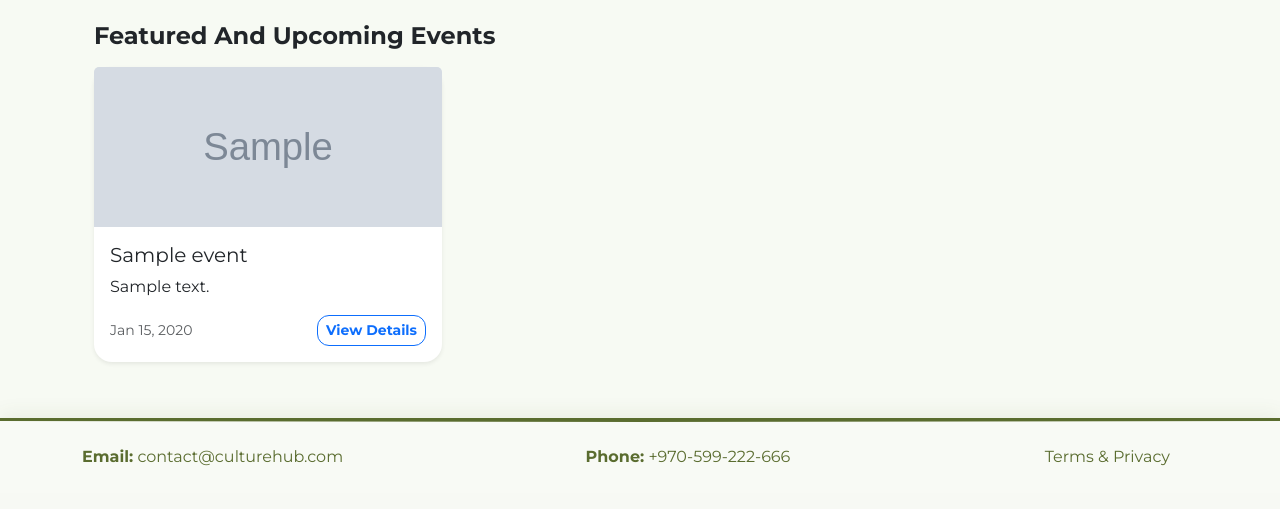
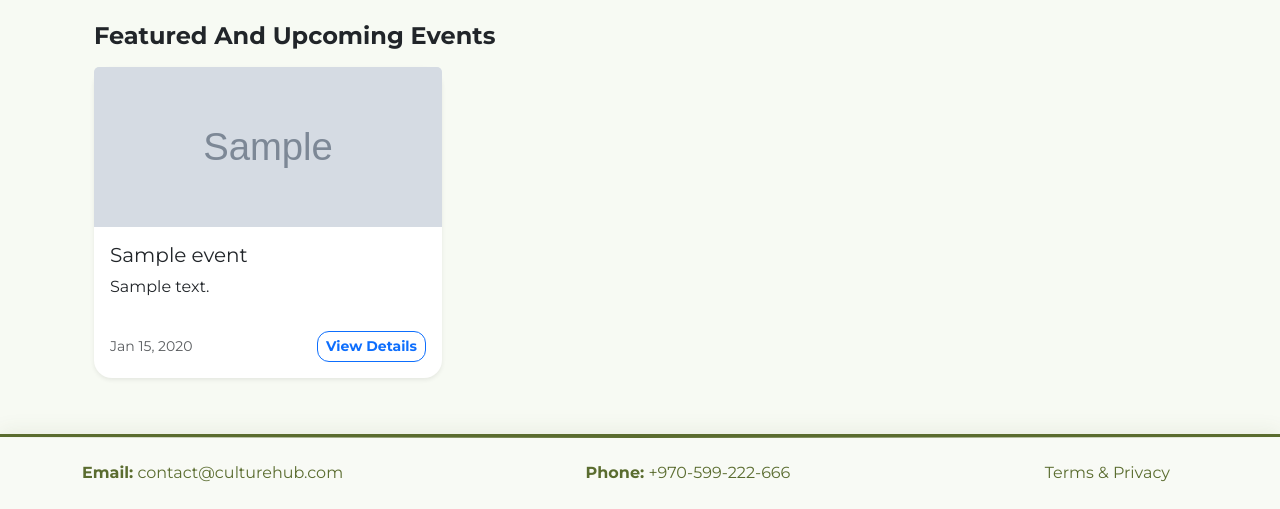
Before and after one commit to RaghadSbeih/event-culture-hub, a Django app: template culture_hub/templates/home.html in a window 1280 px wide. Shown: the part 376-885 px from the top of the page. Before the commit the page ends 842 px from the top, so only its background shows below. Run offline with Django 5.2, Linux system fonts and the light colour scheme; the template is opened without the code that fills it: values that come from a table or form of the project are taken from there, others are empty; tables that the repository leaves empty hold one stand-in row (values such as "Sample post"); grey boxes marked "Sample" are stand-in pictures.

Commit message:
Minor2 (#33)
* Add fix for event details and create event view

* Fix home cards

```diff
--- a/culture_hub/templates/home.html
+++ b/culture_hub/templates/home.html
@@ -39,13 +39,12 @@
                 <img src="https://images.unsplash.com/photo-1506744038136-46273834b3fb?auto=format&fit=crop&w=400&q=80"
                     class="card-img-top" alt="Event poster" style="height:160px; object-fit:cover;">
                 {% endif %}
-                <div class="card-body">
+                <div class="card-body d-flex flex-column">
                     <h5 class="card-title">{{ event.title }}</h5>
-                    <p class="card-text">{{ event.description|truncatewords:15 }}</p>
-                    <div class="d-flex justify-content-between align-items-center">
+                    <p class="card-text flex-grow-1">{{ event.description|truncatewords:15 }}</p>
+                    <div class="d-flex justify-content-between align-items-center mt-3">
                         <small class="text-muted">{{ event.date|date:"M d, Y" }}</small>
-                        <a href="{% url 'event_detail' event.id %}" class="btn btn-outline-primary btn-sm">View
-                            Details</a>
+                        <a href="{% url 'event_detail' event.id %}" class="btn btn-outline-primary btn-sm">View Details</a>
                     </div>
                 </div>
             </div>
```
